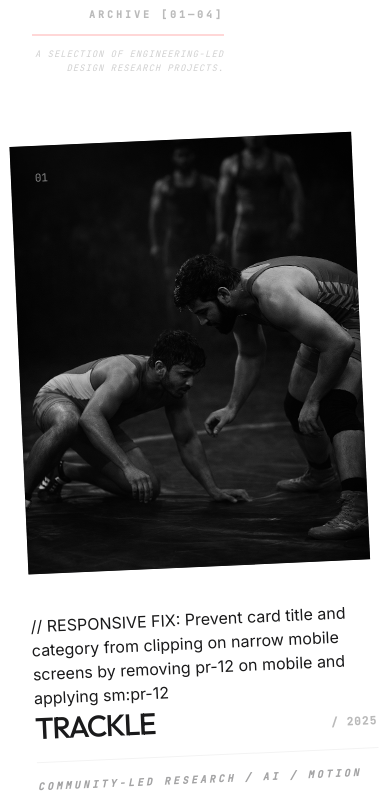
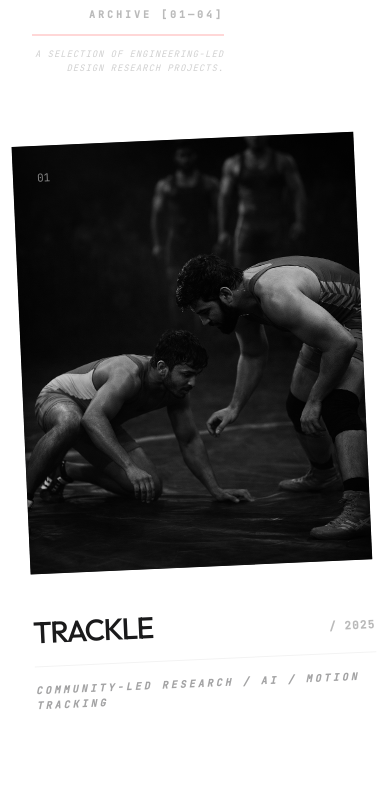
Before and after one commit to Adityacodeswell/Portfolio, a React (Vite) app: page / in a window 390 px wide. Shown: the part 1100-1892 px from the top of the page. Built offline with nearby package versions, Linux system fonts and the light colour scheme; grey boxes are pictures that could not be loaded.

Commit message:
Implement responsive fixes for WorkGrid component
Added responsive fixes to prevent clipping of card title and category on mobile screens and adjusted grid card offset for better spacing on desktop.

```diff
--- a/src/components/WorkGrid.tsx
+++ b/src/components/WorkGrid.tsx
@@ -59,6 +59,7 @@ function Card({ project, idx }: CardProps) {
   };
 
   const handleClick = (e: React.MouseEvent) => {
+    // Get absolute center of the click or the explore button
     const x = e.clientX;
     const y = e.clientY;
     triggerTransition(`/project/${project.slug}`, x, y);
@@ -76,6 +77,7 @@ function Card({ project, idx }: CardProps) {
       whileInView={{ opacity: 1, y: 0 }}
       viewport={{ once: true, margin: "-100px" }}
       transition={{ duration: 1.2, ease: [0.33, 1, 0.68, 1] }}
+      // RESPONSIVE FIX: Change staggered grid card offset from md:mt-48 to lg:mt-48 so it only activates on desktop where double-column spacing is balanced and doesn't cause whitespace imbalance on tablets
       className={`group cursor-none relative flex flex-col ${idx % 2 === 1 ? 'lg:mt-48' : ''}`}
     >
       <div className="aspect-[4/5] md:aspect-[3/4] overflow-hidden bg-ink mb-10 relative">
@@ -135,7 +137,7 @@ function Card({ project, idx }: CardProps) {
         </motion.div>
       </div>
 
-      // RESPONSIVE FIX: Prevent card title and category from clipping on narrow mobile screens by removing pr-12 on mobile and applying sm:pr-12
+      {/* RESPONSIVE FIX: Prevent card title and category from clipping on narrow mobile screens by removing pr-12 on mobile and applying sm:pr-12 */}
       <div className="flex flex-col gap-4 relative z-10 pr-0 sm:pr-12">
         <div className="flex justify-between items-baseline border-b border-ink/5 pb-4">
           <h3 className="text-3xl md:text-4xl font-display font-medium tracking-tighter uppercase group-hover:text-accent transition-colors duration-300 flex items-center gap-4">
```
